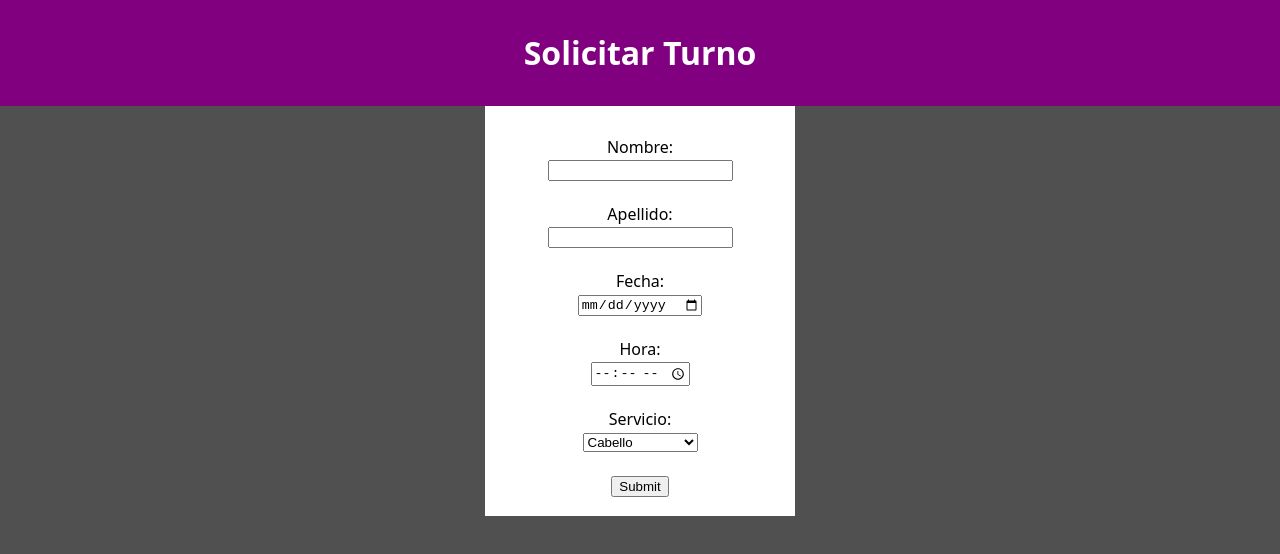
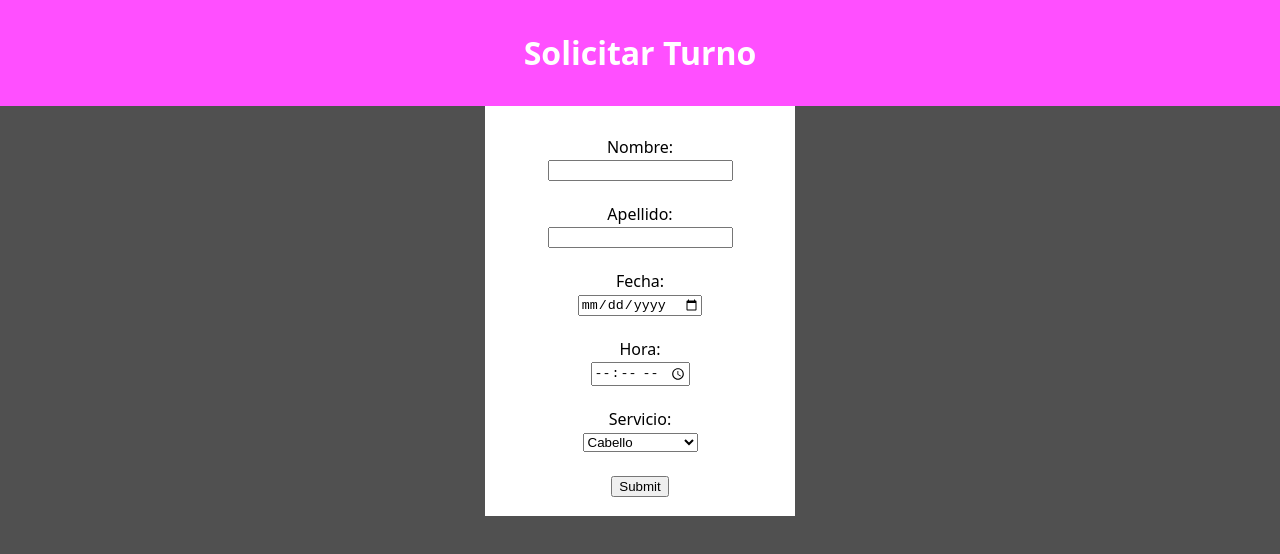
Before and after one commit to Tatakae57/IPW_Final, a plain HTML site: page turnos.html in a window 1280 px wide. Drawn offline with Linux system fonts and the light colour scheme.

Commit message:
Update styles2.css

```diff
--- a/src/styles/styles2.css
+++ b/src/styles/styles2.css
@@ -1,5 +1,5 @@
 header {
-  background-color: purple;
+  background-color: #FF4FFF;
   color: white;
   padding: 10px;
   text-align: center;
```
